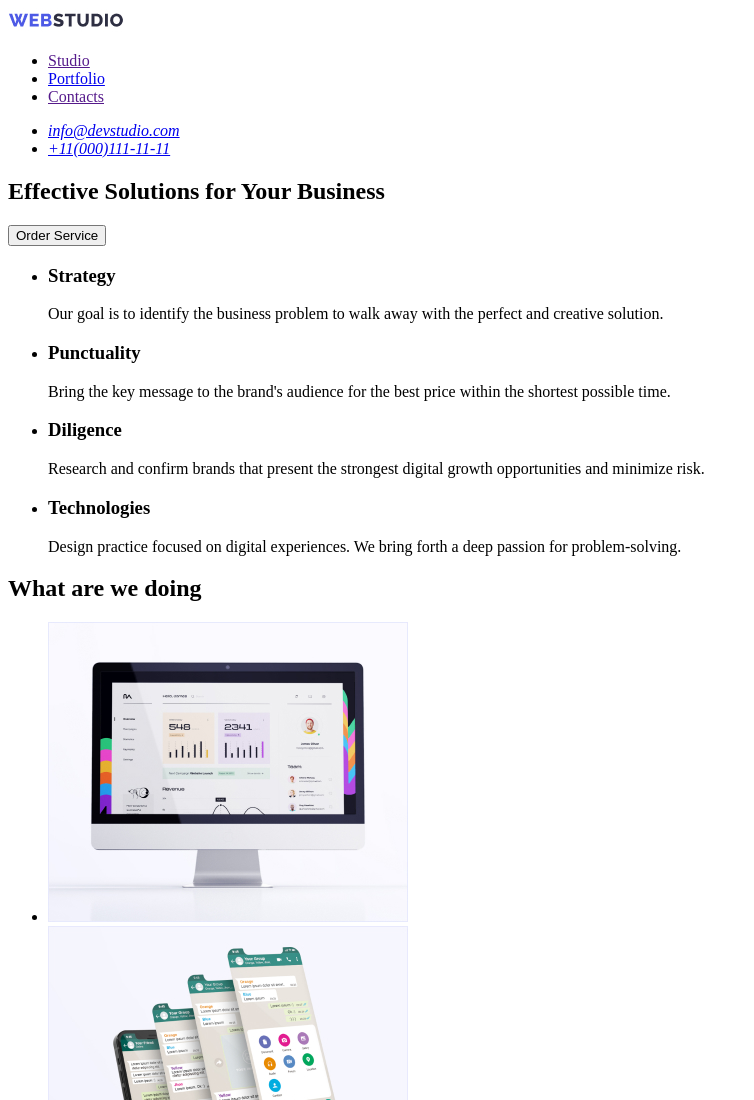
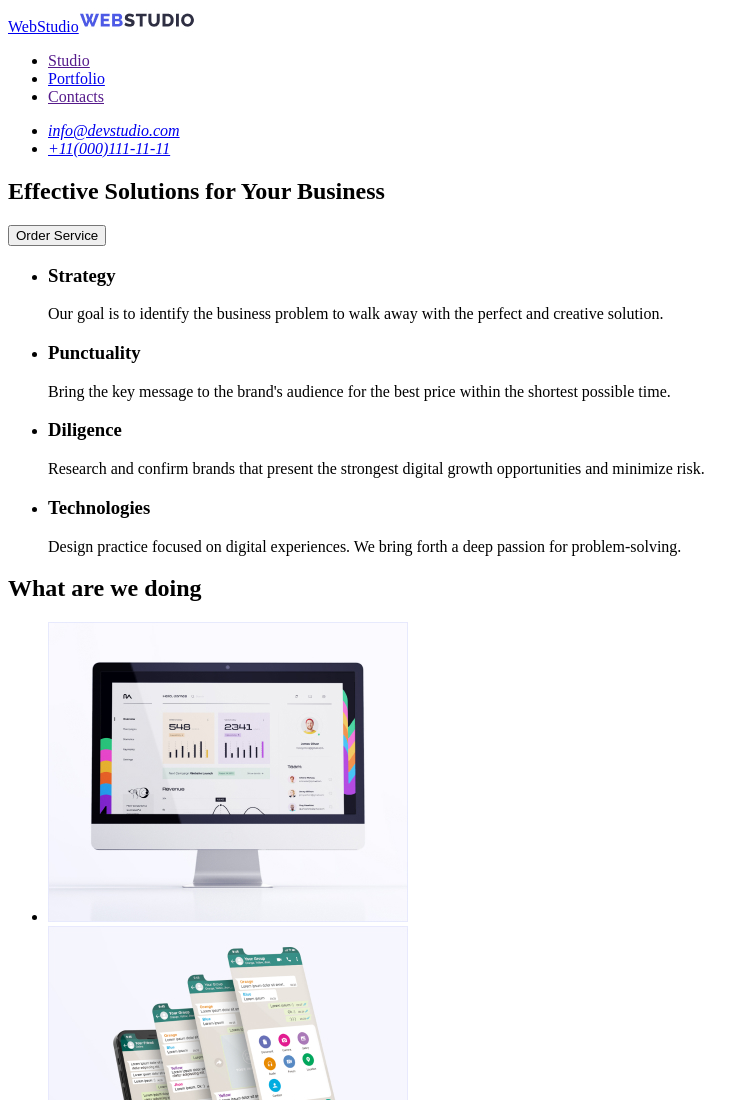
Before and after one commit to sasovanna/goit-markup-hw-01, a plain HTML site: page index.html in a window 1280 px wide. Shown: the top 1100 px of the page, without its empty margins (0-754 px from the left). Drawn offline with Linux system fonts and the light colour scheme.

Commit message:
goit-markup-hw-1

```diff
--- a/index.html
+++ b/index.html
@@ -8,7 +8,7 @@
 <body>
    <header>
     <nav>
-    <img src="/images/Logo.jpg" alt="WebStudio">
+    <a href="./index.html">WebStudio<img src="/images/Logo.jpg" alt="logo icon">
         <ul>
             <li><a href="">Studio</a></li>
             <li><a href="#portfolio">Portfolio</a></li>
```
